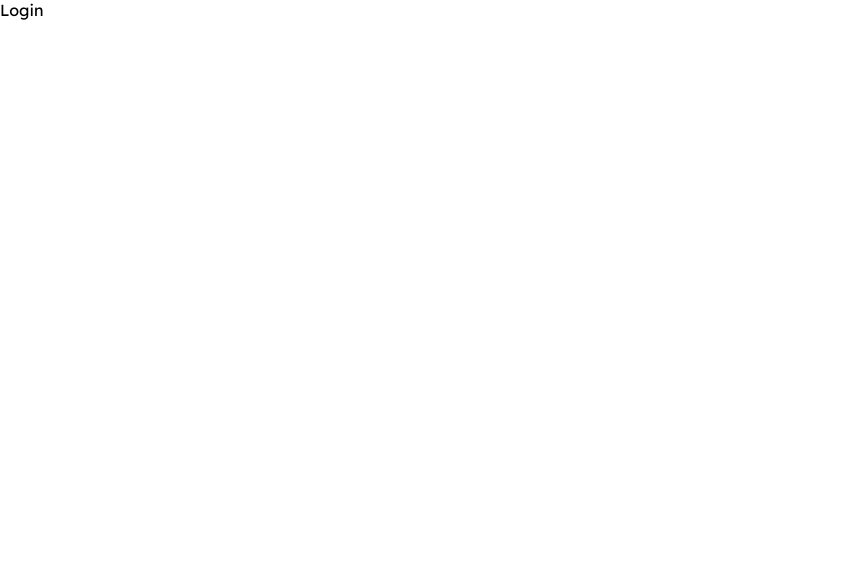
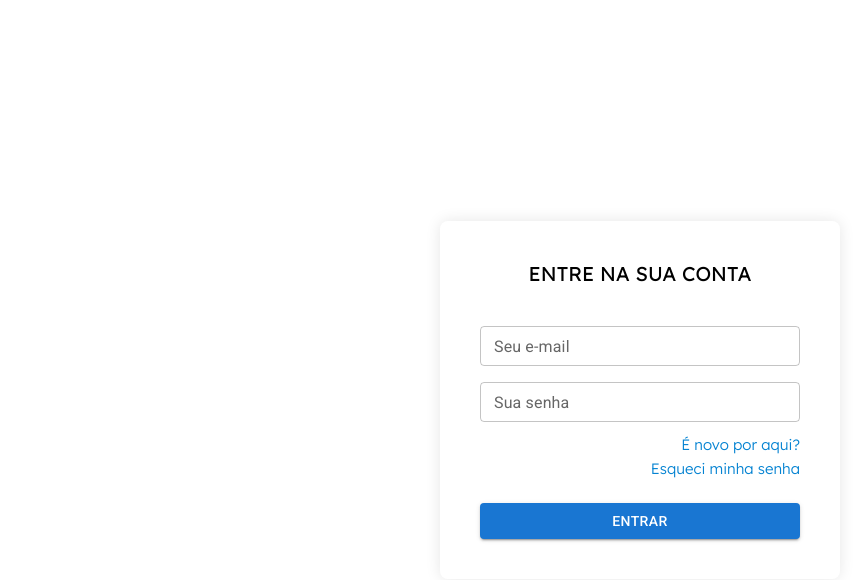
Before and after one commit to henriquegarcia-web/personal-blog-firebase-v1, a React (Create React App) app: page /login in a window 1280 px wide. Shown: the top 580 px of the page, without its empty margins (0-863 px from the left). Built offline with nearby package versions, Linux system fonts and the light colour scheme.

Commit message:
Composição da Página de Login
Marcação e estilização da página de login

```diff
--- a/package.json
+++ b/package.json
@@ -3,6 +3,10 @@
   "version": "0.1.0",
   "private": true,
   "dependencies": {
+    "@emotion/react": "^11.7.1",
+    "@emotion/styled": "^11.6.0",
+    "@mui/material": "^5.4.1",
+    "@mui/styled-engine-sc": "^5.4.1",
     "@testing-library/jest-dom": "^5.14.1",
     "@testing-library/react": "^12.0.0",
     "@testing-library/user-event": "^13.2.1",
--- a/src/Pages/Login/index.jsx
+++ b/src/Pages/Login/index.jsx
@@ -1,13 +1,54 @@
 import React from 'react'
+import { Link } from 'react-router-dom'
 
 import {
   LoginPage,
+  LoginContainer,
 } from './style'
+
+import {
+  TextField,
+  Button,
+} from '@mui/material/';
 
 const Login = () => {
   return (
     <LoginPage>
-      Login
+      <LoginContainer>
+
+        <div className='login_container__header'>
+          <p>Entre na sua conta</p>
+        </div>
+
+        <div className='login_container__form'>
+          <form action="">
+
+            <TextField
+              id="outlined-basic"
+              label="Seu e-mail"
+              size="small"
+              fullWidth
+              />
+
+            <TextField
+              id="outlined-basic"
+              label="Sua senha"
+              size="small"
+              fullWidth
+              margin="normal"
+            />
+
+            <div className='login_container__form__links'>
+              <Link to='/register'>É novo por aqui?</Link>
+              <Link to='/register'>Esqueci minha senha</Link>
+            </div>
+
+            <Button variant="contained">Entrar</Button>
+
+          </form>
+        </div>
+
+      </LoginContainer>
     </LoginPage>
   )
 }
--- a/src/Pages/Login/style.js
+++ b/src/Pages/Login/style.js
@@ -1,5 +1,56 @@
 import styled from "styled-components";
 
 export const LoginPage = styled.div`
+  display: flex;
+  justify-content: center;
+  align-items: center;
+  height: 100vh;
+`
 
+export const LoginContainer = styled.div`
+  width: 100%;
+  max-width: 400px;
+  padding: 40px;
+  border-radius: var(--border-radius);
+
+  box-shadow: 0 0 15px rgba(0, 0, 0, 0.1);
+
+  .login_container__header {
+    margin-bottom: 40px;
+
+    /* border: 1px solid; */
+
+    p {
+      font-size: 20px;
+      font-weight: 400;
+      text-transform: uppercase;
+      text-align: center;
+    }
+  }
+
+  .login_container__form {
+
+
+    /* border: 1px solid; */
+
+    form {
+      display: flex;
+      flex-direction: column;
+
+      .login_container__form__links {
+        display: flex;
+        flex-direction: column;
+        align-items: flex-end;
+        margin: 5px 0 20px auto;
+
+        a {
+          font-size: 15px;
+          font-weight: 300;
+          margin-bottom: 5px;
+
+          color: var(--link);
+        }
+      }
+    }
+  }
 `
--- a/src/globalStyles.js
+++ b/src/globalStyles.js
@@ -13,8 +13,8 @@ const GlobalStyle = createGlobalStyle`
   }
 
   :root {
-    /* --grey: #ededed;
-    --grey-hover: #e0e0e0; */
+    --border-radius: 8px;
+    --link: #0583d2;
   }
 
   // ------ SCROLL BAR
```
Also changed, not shown: 1 other file (tests, documents, lock files or other folders).
